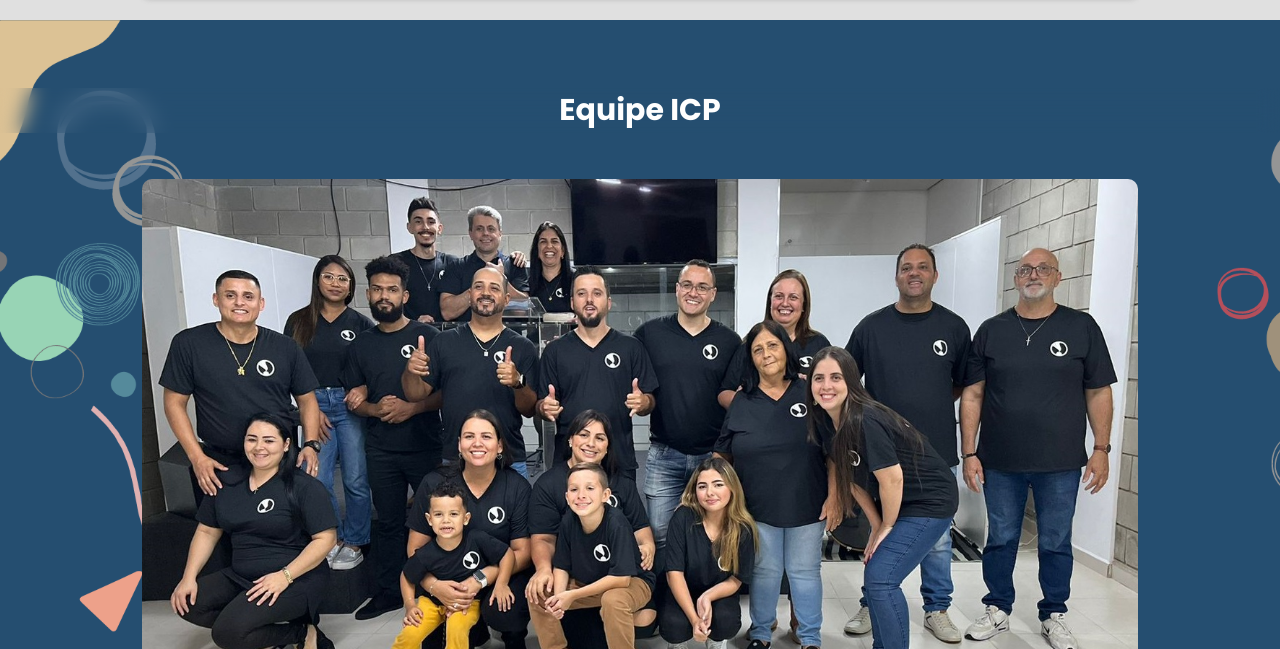
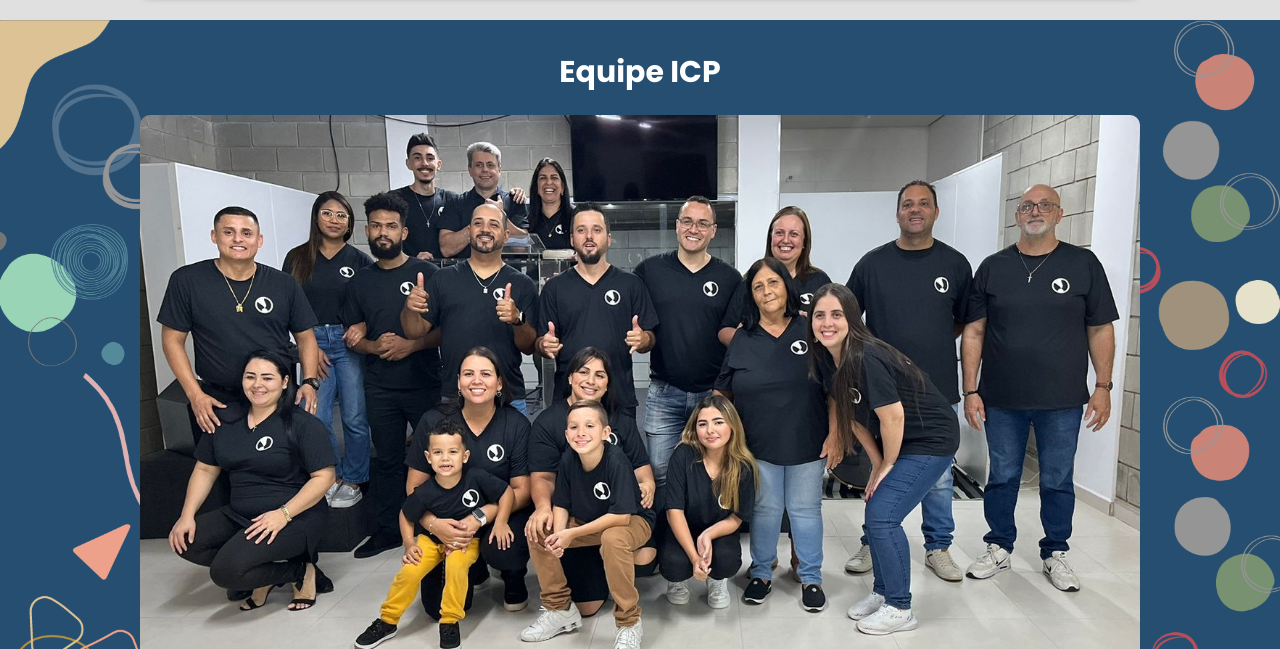
Before and after one commit to wesleyaguiarlopes/site-icp-casa-do-pai-sorocaba, a PHP site: page / in a window 1280 px wide. Shown: the part 5851-6500 px from the top of the page. Run offline with PHP 8.4, Linux system fonts and the light colour scheme; data that the repository does not hold is empty; some libraries are stand-ins or nearby versions.

Commit message:
Changes the appearance of the icp team section

```diff
--- /dev/null
+++ b/assets/css/index/team.css
@@ -0,0 +1,37 @@
+#team {
+    display: flex;
+    padding: 30px 10px;
+    flex-direction: column;
+    background-size: cover;
+    background-repeat: no-repeat;
+    background-attachment: fixed;
+    background-image: url('../../images/wallpaper/wallpaper-1.png');
+
+    .section-title-team {
+        font-size: 30px;
+        text-align: center;
+        color: var(--color-level3);
+    }
+
+    .img-team {
+        width: 1000px;
+        max-width: 100%;
+        margin: 20px auto;
+        border-radius: 10px;
+    }
+}
+
+@media (max-width: 740px) {
+
+    #team {
+        padding: 10px;
+
+        .section-title-team {
+            font-size: 25px;
+        }
+
+        .img-team {
+            margin: 10px auto;
+        }
+    }
+}
--- a/assets/css/reset-css-and-color-palette.css
+++ b/assets/css/reset-css-and-color-palette.css
@@ -19,8 +19,6 @@
     --color-level3: #fefefe;
 }
 
-.limit-width {
-    width: 100%;
-    padding: 0 30px;
-    margin: 0 auto;
+body {
+    color: var(--color-level0);
 }
--- a/assets/css/responsive.css
+++ /dev/null
@@ -1,24 +0,0 @@
-@media (max-width: 1440px) {
-
-    .limit-width {
-        width: 100%;
-    }
-}
-
-@media (max-width: 1024px) {
-
-    /* section team icp */
-
-    #team {
-        padding-bottom: 20px;
-    }
-
-    .team-icp {
-        margin-top: 10px;
-    }
-
-    .team-icp img {
-        height: auto;
-        width: 98%;
-    }
-}
--- a/assets/css/style.css
+++ /dev/null
@@ -1,46 +0,0 @@
-body {
-    background-color: var(--color-level3);
-    color: var(--color-level0);
-}
-
-/* section default in main*/
-
-.section-default {
-    height: 100vh;
-    padding-top: 68px;
-    background-color: var(--color-level3);
-}
-
-/* section title default */
-
-.section-title {
-    font-size: 30px;
-    font-weight: bold;
-    text-align: center;
-    color: var(--color-level3);
-    backdrop-filter: blur(10px);
-}
-
-/* section team icp */
-
-#team {
-    background-image: url('../images/wallpaper/wallpaper-1.png');
-    background-repeat: no-repeat;
-    background-size: cover;
-    background-attachment: fixed;
-    color: var(--color-level3);
-    height: auto;
-    padding-bottom: 68px;
-}
-
-.team-icp {
-    margin-top: 46px;
-    display: flex;
-    align-items: center;
-    justify-content: center;
-}
-
-.team-icp img {
-    height: 70vh;
-    border-radius: 10px;
-}
--- a/index.php
+++ b/index.php
@@ -38,8 +38,7 @@
         <link rel="stylesheet" type="text/css" href="assets/css/index/prayer-request.css?v=005">
         <link rel="stylesheet" type="text/css" href="assets/css/index/contribute.css?v=005">
         <link rel="stylesheet" type="text/css" href="assets/css/index/local.css?v=005">
-        <link rel="stylesheet" type="text/css" href="assets/css/style.css?v=005">
-        <link rel="stylesheet" type="text/css" href="assets/css/responsive.css?v=005">
+        <link rel="stylesheet" type="text/css" href="assets/css/index/team.css?v=005">
         <link rel="stylesheet" type="text/css" href="assets/css/footer.css?v=005">
 
         <!-- browser visual settings -->
@@ -268,7 +267,7 @@
                 </div>
             </section>
             <section id="galeria-de-fotos">
-                <div class="content limit-width">
+                <div class="content">
                     <div class="wrapper fourth-album">
                         <div class="view">
                             <div class="gallery">
@@ -693,11 +692,9 @@
                     <iframe src="https://www.google.com/maps/embed?pb=!1m18!1m12!1m3!1d14636.960139053444!2d-47.498090850000004!3d-23.4878622!2m3!1f0!2f0!3f0!3m2!1i1024!2i768!4f13.1!3m3!1m2!1s0x94c5f58a8d9d3fef%3A0xda2f7b12f63e9ff6!2sICP%20Casa%20do%20Pai%20-%20Sorocaba!5e0!3m2!1spt-BR!2sbr!4v1714057987379!5m2!1spt-BR!2sbr"></iframe>
                 </div>
             </section>
-            <section id="team" class="section-default">
-                <h3 class="section-title">Equipe ICP</h3>
-                <div class="team-icp">
-                    <img src="assets/images/photos-icp/team-icp.jpeg" alt="">
-                </div>
+            <section id="team">
+                <h3 class="section-title-team">Equipe ICP</h3>
+                <img class="img-team" src="assets/images/photos-icp/team-icp.jpeg">
             </section>
         </main>
         <footer id="footer">
```
